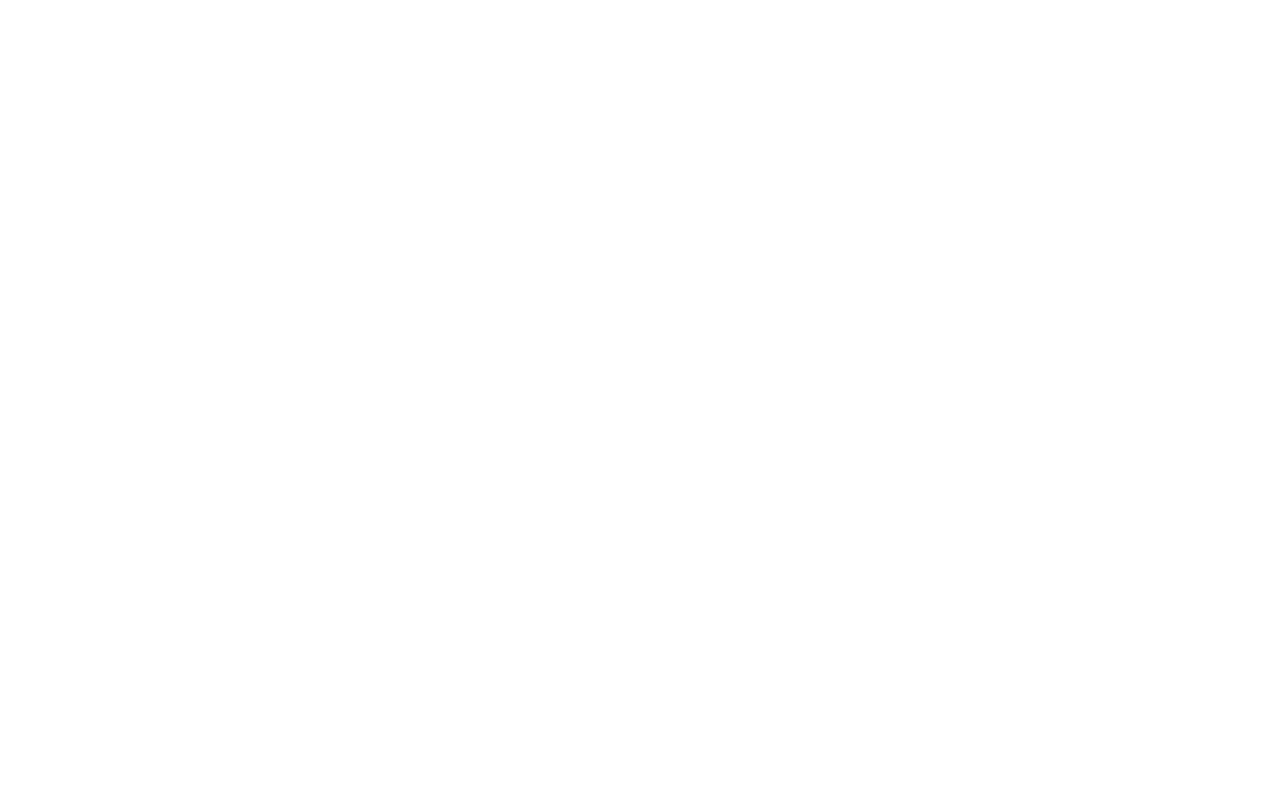
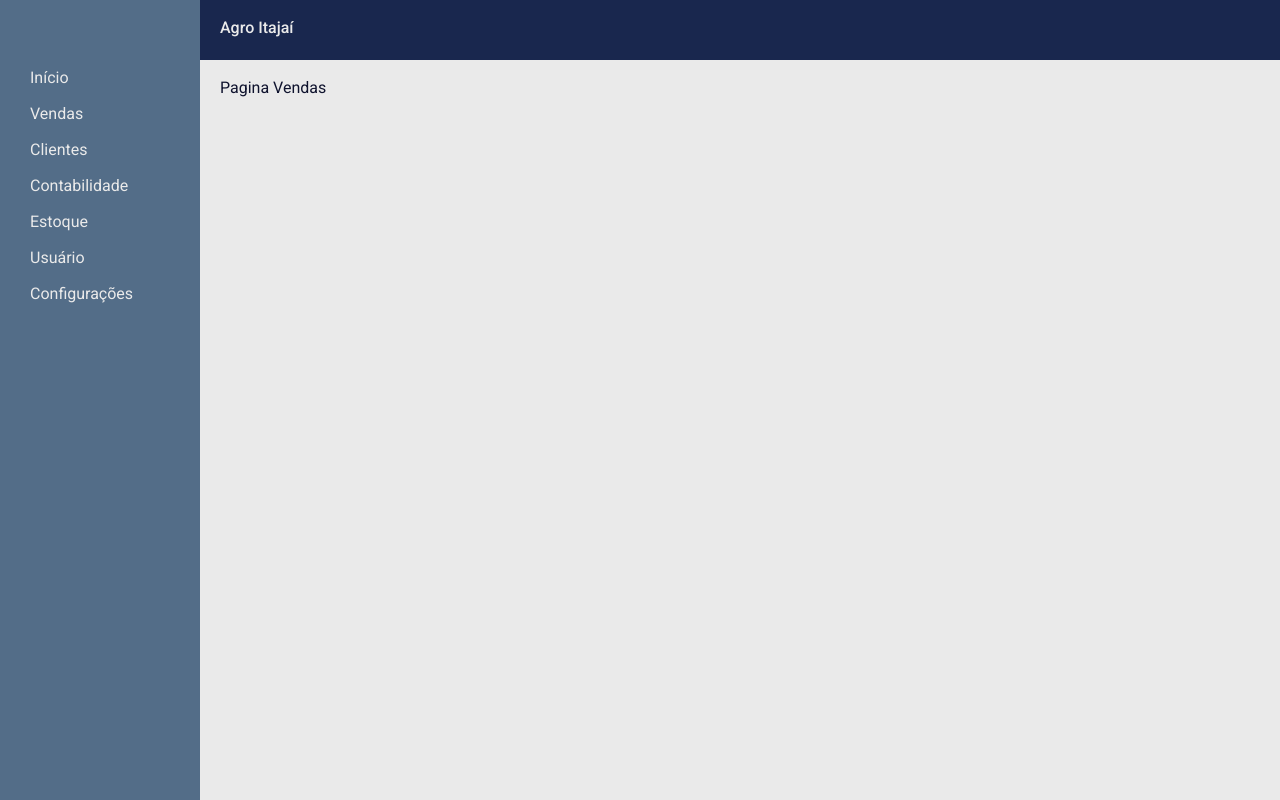
Before and after one commit to Caroline-Vendramini/agro-itajai-web, a React (Create React App) app: page /vendas in a window 1280 px wide. Before the commit this address had no page. Built offline with nearby package versions, Linux system fonts and the light colour scheme.

Commit message:
Menu e Header

```diff
--- /dev/null
+++ b/src/components/layout/Layout.css
@@ -0,0 +1,49 @@
+/* Layout.css */
+
+.layout {
+  display: flex;
+  min-height: 100vh;
+}
+
+.sidebar {
+  flex: 0 0 200px;
+  background-color: #536d88;
+  padding: 20px;
+  padding-top: 60px;
+}
+
+.sidebar a {
+  display: block;
+  padding: 10px;
+  text-decoration: none;
+  color: #eaeaea;
+}
+
+.sidebar a:hover {
+  background-color: #19274e;
+}
+
+.header {
+  background-color: #19274e;
+  padding: 20px;
+  text-align: center;
+  color: #eaeaea;
+  display: flex;
+  height: 60px;
+}
+
+.main-content {
+  flex: 1;
+  background-color: #eaeaea;
+}
+
+main {
+  padding: 20px;
+}
+
+.footer {
+  background-color: #4caf50;
+  padding: 10px;
+  text-align: center;
+  color: white;
+}
--- /dev/null
+++ b/src/components/layout/Layout.js
@@ -0,0 +1,34 @@
+import React from 'react';
+import { Link, Outlet } from 'react-router-dom';
+import './Layout.css';
+
+const Layout = () => {
+  return (
+    <div className="layout">
+      <aside className="sidebar">
+        <div />
+        <nav>
+          <ul>
+            <li><Link to="/dashboard">Início</Link></li>
+            <li><Link to="/vendas">Vendas</Link></li>
+            <li><Link to="/clientes">Clientes</Link></li>
+            <li><Link to="/contabilidade">Contabilidade</Link></li>
+            <li><Link to="/estoque">Estoque</Link></li>
+            <li><Link to="/usuarios">Usuário</Link></li>
+            <li><Link to="/configuracoes">Configurações</Link></li>
+          </ul>
+        </nav>
+      </aside>
+      <div className="main-content">
+        <header className="header roboto-medium">
+          <h1>Agro Itajaí</h1>
+        </header>
+        <main>
+          <Outlet />
+        </main>
+      </div>
+    </div>
+  );
+};
+
+export default Layout;
--- a/src/index.css
+++ b/src/index.css
@@ -1,3 +1,12 @@
+* {
+  box-sizing: border-box;
+}
+
+body {
+  font-family: "Roboto", serif;
+  color: #0f132e;
+}
+
 .roboto-thin {
   font-family: "Roboto", serif;
   font-weight: 100;
--- /dev/null
+++ b/src/pages/Clientes/index.js
@@ -0,0 +1,10 @@
+
+function Clientes() {
+  return (
+    <div>
+      <h1>Pagina Clientes</h1>
+    </div>
+  );
+}
+
+export default Clientes;
--- /dev/null
+++ b/src/pages/Contabilidade/index.js
@@ -0,0 +1,10 @@
+
+function Contabilidade() {
+  return (
+    <div>
+      <h1>Pagina Contabilidade</h1>
+    </div>
+  );
+}
+
+export default Contabilidade;
--- a/src/pages/Dashboard/index.js
+++ b/src/pages/Dashboard/index.js
@@ -2,7 +2,7 @@
 function Dashboard() {
   return (
     <div>
-        <h1>Pagina Deshboard</h1>
+      <h1>Pagina Dashboard</h1>
     </div>
   );
 }
--- /dev/null
+++ b/src/pages/Estoque/index.js
@@ -0,0 +1,10 @@
+
+function Estoque() {
+  return (
+    <div>
+      <h1>Pagina Estoque</h1>
+    </div>
+  );
+}
+
+export default Estoque;
--- /dev/null
+++ b/src/pages/Usuarios/index.js
@@ -0,0 +1,10 @@
+
+function Usuarios() {
+  return (
+    <div>
+      <h1>Pagina Usuários</h1>
+    </div>
+  );
+}
+
+export default Usuarios;
--- /dev/null
+++ b/src/pages/Vendas/index.js
@@ -0,0 +1,10 @@
+
+function Vendas() {
+  return (
+    <div>
+      <h1>Pagina Vendas</h1>
+    </div>
+  );
+}
+
+export default Vendas;
--- a/src/routes.js
+++ b/src/routes.js
@@ -1,17 +1,88 @@
-import { BrowserRouter, Routes, Route } from "react-router-dom";
-
+import { BrowserRouter, Routes, Route, Navigate } from "react-router-dom";
 import Login from "./pages/Login";
 import Dashboard from "./pages/Dashboard";
+import Vendas from "./pages/Vendas";
+import Clientes from "./pages/Clientes";
+import Contabilidade from "./pages/Contabilidade";
+import Usuarios from "./pages/Usuarios";
+import Estoque from "./pages/Estoque";
+import Configuracoes from "./pages/Dashboard";
+import Layout from "./components/layout/Layout";
 
-function RoutesApp(){
-    return(
+function RoutesApp() {
+    // TODO: Implementar a lógica de autenticação
+    const isLogged = true; // Simulando que o usuário está logado
+    return (
         <BrowserRouter>
             <Routes>
-                <Route path="/login" element={ <Login/> } />
-                <Route path="/dashboard" element={ <Dashboard/> } />
+                <Route
+                    path="/login"
+                    element={<PublicRoute isLogged={isLogged} element={<Login />} />}
+                />
+                <Route path="/" element={<Layout />}>
+                    <Route
+                        path="/dashboard"
+                        element={
+                            <ProtectedRoute isLogged={isLogged} element={<Dashboard />} />
+                        }
+                    />
+                    <Route
+                        path="/vendas"
+                        element={
+                            <ProtectedRoute isLogged={isLogged} element={<Vendas />} />
+                        }
+                    />
+                    <Route
+                        path="/clientes"
+                        element={
+                            <ProtectedRoute isLogged={isLogged} element={<Clientes />} />
+                        }
+                    />
+                    <Route
+                        path="/contabilidade"
+                        element={
+                            <ProtectedRoute isLogged={isLogged} element={<Contabilidade />} />
+                        }
+                    />
+                    <Route
+                        path="/estoque"
+                        element={
+                            <ProtectedRoute isLogged={isLogged} element={<Estoque />} />
+                        }
+                    />
+                    <Route
+                        path="/usuarios"
+                        element={
+                            <ProtectedRoute isLogged={isLogged} element={<Usuarios />} />
+                        }
+                    />
+                    <Route
+                        path="/configuracoes"
+                        element={
+                            <ProtectedRoute isLogged={isLogged} element={<Configuracoes />} />
+                        }
+                    />
+                </Route>
+                <Route path="*" element={<NavigateTo isLogged={isLogged} />} />
             </Routes>
         </BrowserRouter>
-    )
+    );
 }
 
+const ProtectedRoute = ({ isLogged, element }) => {
+    return isLogged ? element : <Navigate to="/login" replace />;
+};
+
+const PublicRoute = ({ isLogged, element }) => {
+    return !isLogged ? element : <Navigate to="/dashboard" replace />;
+};
+
+const NavigateTo = ({ isLogged }) => {
+    return !isLogged ? (
+        <Navigate to="/login" replace />
+    ) : (
+        <Navigate to="/dashboard" />
+    );
+};
+
 export default RoutesApp;
```
Also changed, not shown: src/pages/Configuracoes/index.js (added, +10 -0 lines). Lines whose indentation alone changed are shown as unchanged.
